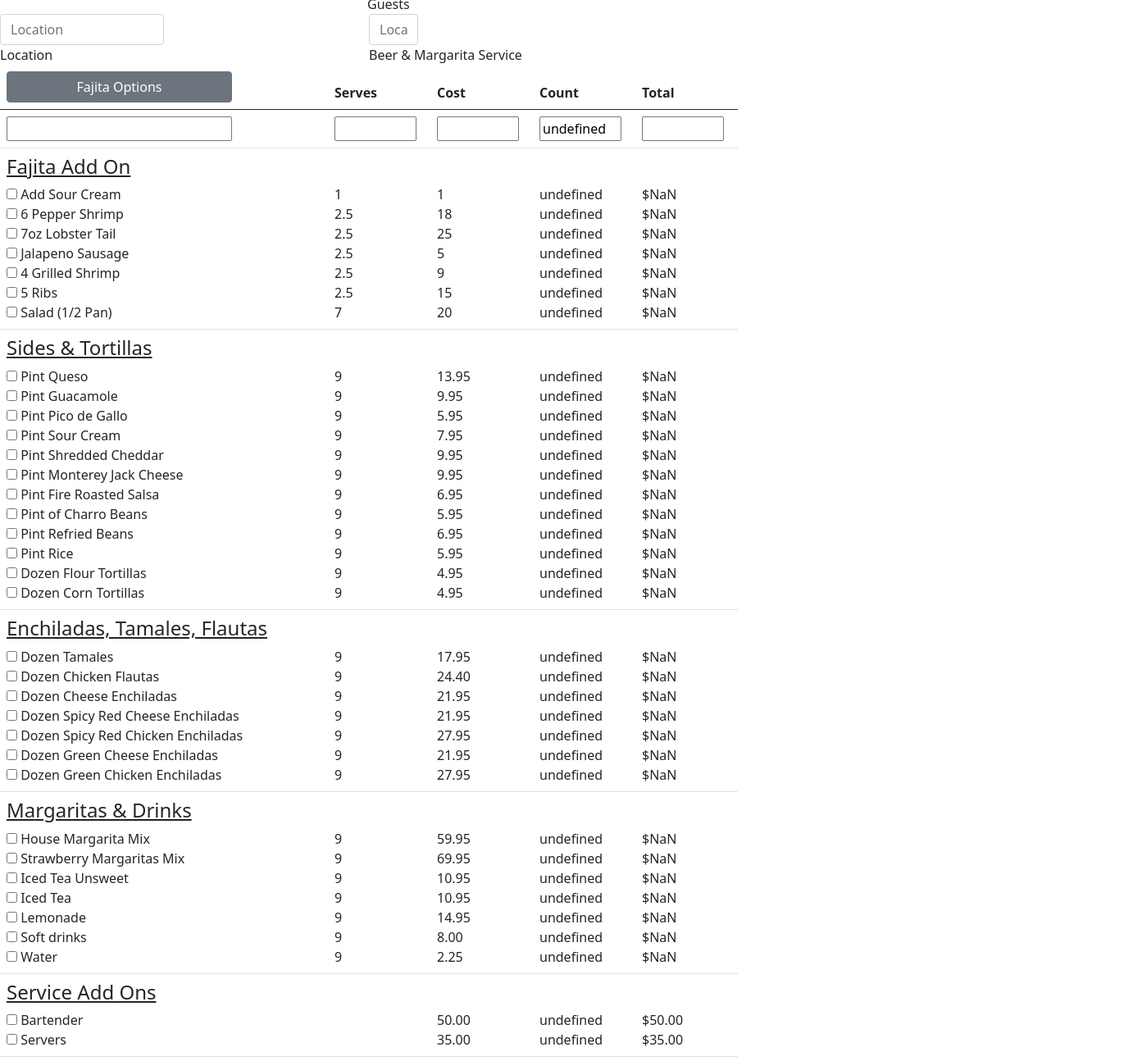
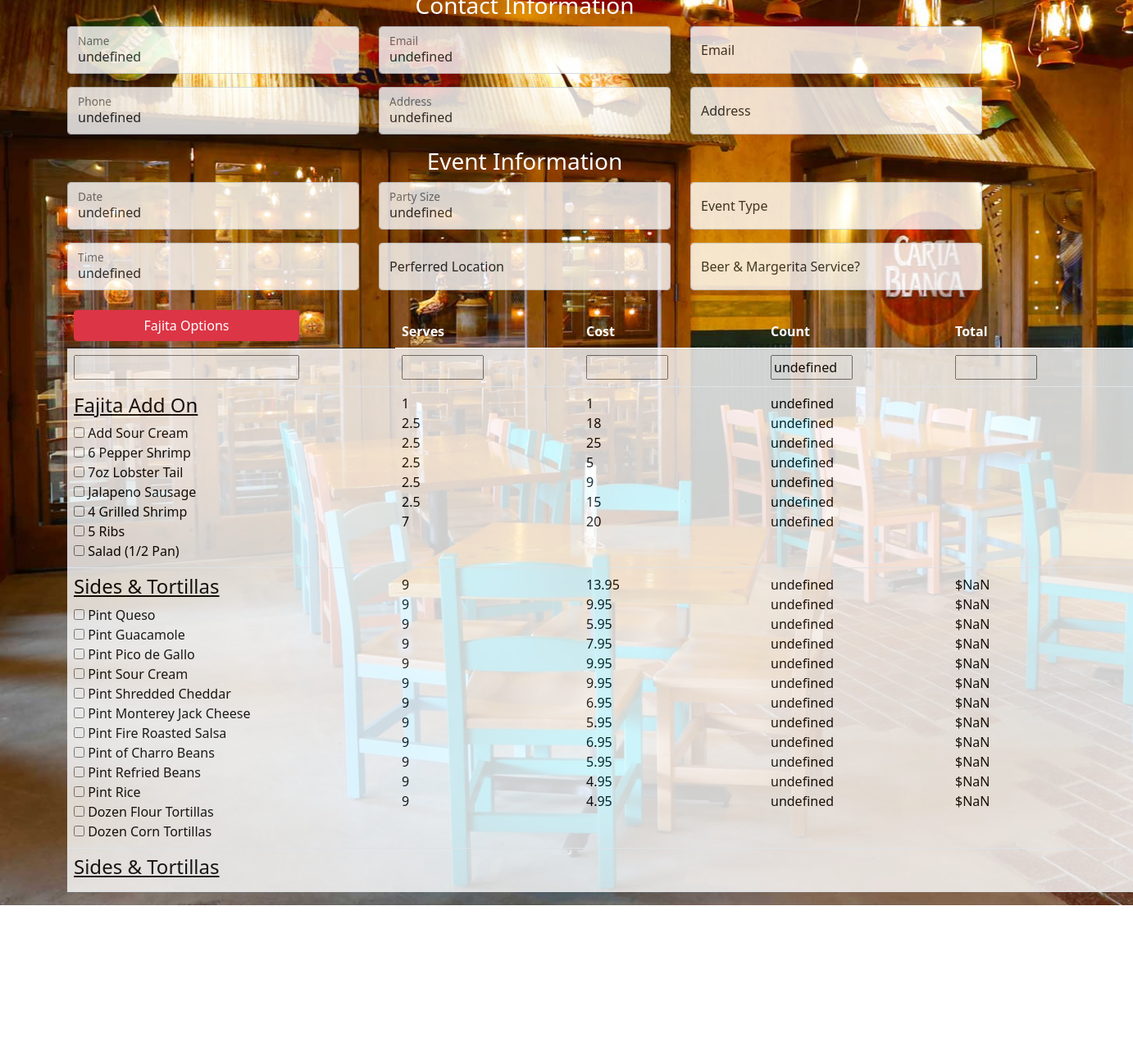
Before and after one commit to glenhood/LupeCateringQuote, a website: page Lupe.html in a window 1280 px wide. Shown: the part 131-1425 px from the top of the page at 82% size, 1382 px wide, since content can reach past the window. After the commit the page ends 1235 px from the top, so only its background shows below. Drawn offline with nearby package versions, Linux system fonts and the light colour scheme.

Commit message:
added style

```diff
--- a/Lupe.html
+++ b/Lupe.html
@@ -8,135 +8,179 @@
     <script src="app.js" defer></script>
     <style src="style.css"></style>
     <meta charset="utf-8" />
-        <title>
-        </title>
+    <style>
+        body {
+          background-image: url("images/02.jpeg");
+          background-repeat: no-repeat;
+          background-size: cover;
+        }
+      </style>
 </head>
 <body>
-    <div style="width:900px"class="row">
+
+
+    <div class="container">
+        <header style="background-color:white; opacity:0.80" "><center><img  style="border-radius: 50%" class="img-center"  height= "75px"width="auto" src="images/LupeLogo.avif"></img></center></header>
+        <div class="row">
             <div class="col">
-        <input style="width:200px" type="text" class="form-control" id="name"></imput>Name
+                <h2 class="text-center" style="color:white">Catering Services</h2>
             </div>
+        </div>
+        <div class="row">
             <div class="col">
-          <input style="width:200px" type="text" class="form-control" placeholder="Event Date" aria-label="Event date" id='edate'>Event Date
+                <h3 class="text-center" style="color:white">Contact Information</h3>
             </div>
+        </div>
+        <div class="row" STYLE="opacity:0.80">
+            <div class="col-md-4">
+                <div class="form-floating mb-3">
+                    <input type="text" class="form-control" id="name" placeholder="Name">
+                    <label for="name">Name</label>
+                </div>
+                <div class="form-floating mb-3">
+                    <input type="text" class="form-control" id="phone" placeholder="Phone">
+                    <label for="phone">Phone</label>
+                </div>
+            </div>
+            <div class="col-md-4">
+                <div class="form-floating mb-3">
+                    <input type="text" class="form-control" id="email" placeholder="Email">
+                    <label for="email">Email</label>
+                </div>
+                <div class="form-floating mb-3">
+                    <input type="text" class="form-control" id="address" placeholder="Address">
+                    <label for="phone">Address</label>
+                </div>
+            </div>
+            <div class="col-md-4">
+                <div class="form-floating mb-3">
+                    <input type="text" class="form-control" id="email" placeholder="Email">
+                    <label for="email">Email</label>
+                </div>
+                <div class="form-floating mb-3">
+                    <input type="text" class="form-control" id="address" placeholder="Address">
+                    <label for="phone">Address</label>
+                </div>
+            </div>
+        </div>
+        <div class="row" >
             <div class="col">
-            <input style="width:200px" type="text" class="form-control" placeholder="Telephone" aria-label="Telephone" id='phone'>Telephone
+                <h3 class="text-center" style="color:white">Event Information</h3>
             </div>
-        <div class="col">
-            <input style="width:200px" type="text" class="form-control" placeholder="Email" aria-label="Email" id='email'>Email
+        </div>
+        <div class="row" STYLE="opacity:0.80">
+            <div class="col-md-4">
+                <div class="form-floating mb-3">
+                    <input type="text" class="form-control" id="edate" placeholder="Date">
+                    <label for="name">Date</label>
+                </div>
+                <div class="form-floating mb-3">
+                    <input type="text" class="form-control" id="time" placeholder="Time">
+                    <label for="phone">Time</label>
+                </div>
+            </div>
+            <div class="col-md-4">
+                <div class="form-floating mb-3">
+                    <input type="text" class="form-control" id="total" placeholder="Party Size">
+                    <label for="email">Party Size</label>
+                </div>
+                <div class="form-floating mb-3">
+                    <input type="text" class="form-control" id="location" placeholder="Location">
+                    <label for="phone">Perferred Location</label>
+                </div>
+            </div>
+            <div class="col-md-4">
+                <div class="form-floating mb-3">
+                    <input type="text" class="form-control" id="theme" placeholder="Event Type">
+                    <label for="email">Event Type</label>
+                </div>
+                <div class="form-floating mb-3">
+                    <input type="text" class="form-control" id="lservice" placeholder="Beer & Margerita Service?">
+                    <label for="phone">Beer & Margerita Service?</label>
+                </div>
             </div>
         </div>
 
-    <div style="width:900px"class="row">
-        <div class="col">
-            <input style="width:200px" type="text" class="form-control" placeholder="Serving Time" aria-label="time" id='time'>Serving Time
-        </div>
-        <div class="col">
-            <input style="width:200px" type="text" class="form-control" placeholder="Address" aria-label="Adress" id='address'>Address
-        </div>
-        <div class="col">
-            <input style="width:100px" type="text" class="form-control" placeholder="Number of Guests" aria-label="count" id='total'>Number of Guests
-        </div>
-        <div class="col">
-            <input style="width:300px" type="text" class="form-control" placeholder="Location" aria-label="location"id='theme'>Theme
-        </div>
-        <div class="col">
-            <input style="width:200px" type="text" class="form-control" placeholder="Location" aria-label="count" id='location'>Location
-        </div>
-        <div class="col">
-            <input style="width:60px" type="text" class="form-control" placeholder="Location" aria-label="location"id='lservice'>Beer & Margarita Service
-        </div>
-    </div>
-    <table style="width:900px" class="table">
+
+
+
+        <table style="width:1300px" class="table" style="color:white">
             <thead>
               <tr>
                 <th scope="col" style="width:400px">
                   <div class="dropdown">
-                <button class="btn btn-secondary dropdown-toggle-sm" type="button" data-bs-toggle="dropdown" aria-expanded="false" style="padding:1;width:275px">Fajita Options</button>
+                    <button  class="btn btn-danger dropdown-toggle-sm" type="button" data-bs-toggle="dropdown" aria-expanded="false" style="padding:1;width:275px">Fajita Options</button>
                     <button class="dropdown-menu" id="fajita-titles"></button>
                   </div>
                 </th>
-                <th scope="col">Serves</th>
-                <th scope="col">Cost</th>
-                <th scope="col">Count</th>
-                <th scope="col">Total</th>
+                <th scope="col" style="color:white">Serves</th>
+                <th scope="col" style="color:white">Cost</th>
+                <th scope="col" style="color:white">Count</th>
+                <th scope="col" style="color:white">Total</th>
+              </tr>
             </thead>
-        <tbody>
+            <b><tbody style="color:rgb(0, 0, 0);background-color:white;opacity:.80">
               <tr>
-            <td><input type='text' id='output' style="width:275px"></input></td>
-            <td><input type='text' id='serves' style="width:100px"></input></td>
-            <td><input type='text' id='price' style="width:100px"></input></td>
-            <td><input type='int' id='second_total_field' style="width:100px"></input></td>
-            <td><input type='text' id='sum' style="width:100px"></input></td>
-        </tr>
-          <tr>
-            <tbody id="rows-container">
-
-            <td>
-
-                <label type='text' style="list-style-type:none;" id='fajita-addOns' style="width:400px"><h4><u>Fajita Add On</u></h4></td>
-
-                <td><label type='text' style="list-style-type:none;" id='fajita-addOns-serves' style="width:400px"><h4><br></h4></td>
-                <td><label type='text' style="list-style-type:none;" id='fajita-addOns-price' style="width:400px"><h4><br></h4></td>
-                <td><label type='text' style="list-style-type:none;" id='fajita-addOns-count' style="width:400px"><h4><br></h4></td>
-                <td><label type='text' style="list-style-type:none;" id='fajita-addOns-sum' style="width:100px"><h4><br></h4></td>
-
-                </label></td>
-
+                <td><input type='text' id='output' style="width:275px; color:black"></td>
+                <td><input type='text' id='serves' style="width:100px"></td>
+                <td><input type='text' id='price' style="width:100px"></td>
+                <td><input type='int' id='second_total_field' style="width:100px"></td>
+                <td><input type='text' id='sum' style="width:100px"></td>
               </tr>
               <tr>
                 <td>
-
-                <label type='text' style="list-style-type:none;" id='Sides&Tortillas' style="width:400px"><h4><u>Sides & Tortillas</u></h4></td>
-
-                <td><label type='text' style="list-style-type:none;" id='sides-addOns-serves' style="width:400px"><h4><br></h4></td>
-                <td><label type='text' style="list-style-type:none;" id='sides-addOns-price' style="width:400px"><h4><br></h4></td>
-                <td><label type='text' style="list-style-type:none;" id='sides-addOns-count' style="width:400px"><h4><br></h4></td>
-                <td><label type='text' style="list-style-type:none;" id='sides-addOns-sum' style="width:100px"><h4><br></h4></td>
-
-                </label></td>
+                  <label type='text' style="list-style-type:none;" id='fajita-addOns'><h4><u>Fajita Add On</u></h4></label>
+                </td>
+                <td>
+                  <label type='text' style="list-style-type:none;" id='fajita-addOns-serves'></label>
+                </td>
+                <td>
+                  <label type='text' style="list-style-type:none;" id='fajita-addOns-price'></label>
+                </td>
+                <td>
+                  <label type='text' style="list-style-type:none;" id='fajita-addOns-count'></label>
+                </td>
+                <td>
+                  <label type='text' style="list-style-type:none;" id='fajita-addOns-sum' style="width:100px"></label>
+                </td>
               </tr>
               <tr>
-            <td><label type='text' style="list-style-type:none;" id='Enchiladas, Tamales, Flautas' style="width:400px"><h4><u>Enchiladas, Tamales, Flautas</u></h4></td>
-
-                <td><label type='text' style="list-style-type:none;" id='ench-addOns-serves' style="width:400px"><h4><br></h4></td>
-                <td><label type='text' style="list-style-type:none;" id='ench-addOns-price' style="width:400px"><h4><br></h4></td>
-                <td><label type='text' style="list-style-type:none;" id='ench-addOns-count' style="width:400px"><h4><br></h4></td>
-                <td><label type='text' style="list-style-type:none;" id='ench-addOns-sum' style="width:100px"><h4><br></h4></td>
-
-                </label></td></tr>
-           <tr>
-            <td><label type='text' style="list-style-type:none;" id='Margaritas & Drinks' style="width:400px"><h4><u>Margaritas & Drinks</u></h4></td>
-
-                <td><label type='text' style="list-style-type:none;" id='marg-addOns-serves' style="width:400px"><h4><br></h4></td>
-                <td><label type='text' style="list-style-type:none;" id='marg-addOns-price' style="width:400px"><h4><br></h4></td>
-                <td><label type='text' style="list-style-type:none;" id='marg-addOns-count' style="width:400px"><h4><br></h4></td>
-                <td><label type='text' style="list-style-type:none;" id='marg-addOns-sum' style="width:100px"><h4><br></h4></td>
-
-                </label></td></tr>
-          <tr>
-            <td><label type='text' style="list-style-type:none;" id='Service Add Ons' style="width:400px"><h4><u>Service Add Ons</u></h4></td>
-
-                <td><label type='text' style="list-style-type:none;" id='serv-addOns-serves' style="width:400px"><h4><br></h4></td>
-                <td><label type='text' style="list-style-type:none;" id='serv-addOns-price' style="width:400px"><h4><br></h4></td>
-                <td><label type='text' style="list-style-type:none;" id='serv-addOns-count' style="width:400px"><h4><br></h4></td>
-                <td><label type='text' style="list-style-type:none;" id='serv-addOns-price2' style="width:100px"><h4><br></h4></td>
-
-                </label></td></tr>
-          <tr>
-            <td><label type='text' style="list-style-type:none;" id='Rentals' style="width:400px"><h4><u>Rentals</u></h4></td>
+                <td>
+                  <label type='text' style="list-style-type:none;" id='Sides&Tortillas'><h4><u>Sides & Tortillas</u></h4></label>
+                </td>
+                <td>
+                  <label type='text' style="list-style-type:none;" id='sides-addOns-serves'></label>
+                </td>
+                <td>
+                  <label type='text' style="list-style-type:none;" id='sides-addOns-price'></label>
+                </td>
+                <td>
+                  <label type='text' style="list-style-type:none;" id='sides-addOns-count'></label>
+                </td>
+                <td>
+                  <label type='text' style="list-style-type:none;" id='sides-addOns-sum' style="width:100px"></label>
+                </td>
               </tr>
               <tr>
-                <td><label type='text' style="list-style-type:none;" style="width:400px"><h4><u>Grand Total</u></h4></td>
+                <tr>
+                    <td>
+                      <label type='text' style="list-style-type:none;" id='Sides&Tortillas'><h4><u>Sides & Tortillas</u></h4></label>
+                    </td>
+                    <td>
+                      <label type='text' style="list-style-type:none;" id='sides-addOns-serves'></label>
+                    </td>
+                    <td>
+                      <label type='text' style="list-style-type:none;" id='sides-addOns-price'></label>
+                    </td>
+                    <td>
+                      <label type='text' style="list-style-type:none;" id='sides-addOns-count'></label>
+                    </td>
+                    <td>
+                      <label type='text' style="list-style-type:none;" id='sides-addOns-sum' style="width:100px"></label>
+                    </td>
+                  </tr>
+                  <tr>
+                </b>
 
-                    <!-- <td><label type='text' style="list-style-type:none;" id='serv-addOns-serves' style="width:400px"><h4><br></h4></td>
-                    <td><label type='text' style="list-style-type:none;" id='serv-addOns-price' style="width:400px"><h4><br></h4></td>
-                    <td><label type='text' style="list-style-type:none;" id='serv-addOns-count' style="width:400px"><h4><br></h4></td> -->
-                    <td><label type='text'  id='grandTotal' style="width:100px"><h4><br></h4></td>
-
-                    </label></td></tr>
-        </tbody>
-        </tbody>
-      </table>
 </body>
 </html>
--- a/app.js
+++ b/app.js
@@ -1,3 +1,5 @@
+
+
 
 $(function(){
     $.ajax({
@@ -58,6 +60,10 @@ $(function(){
                           ul2.appendChild(li2);
 
                         }
+                        const fajitaAddOnsCheckbox = document.getElementById("fajita-addOns");
+                        fajitaAddOnsCheckbox.addEventListener("click", function() {
+                          if (this.checked) {
+                            for (let i = 0; i < val.length; i++) {
                               if (val[i].Category === "Add On Fajita Buffet") {
                                 const Serves = parseFloat(val[i].Serves);
                                 const Price = parseFloat(val[i].Price);
@@ -68,6 +74,14 @@ $(function(){
                                 li2.appendChild(document.createTextNode("$" + (Math.round(Sum1 * 100) / 100).toFixed(2)));
                                 ul2.appendChild(li2);
                               }
+                            }
+                          } else {
+                            const ul2 = document.getElementById("fajita-addOns-sum");
+                            while (ul2.firstChild) {
+                              ul2.removeChild(ul2.firstChild);
+                            }
+                          }
+                        });
 
 
 
@@ -357,5 +371,5 @@ $(function(){
     document.getElementById('theme').value = params['theme'];
     document.getElementById('lservice').value = params['lservice'];
 
-    const grandTotal = document.getElementById("grandTotal");
-    grandTotal.appendChild(document.createTextNode(Sum1 + Sum2 + Sum3 + Sum4 + Price1 + result1));
+    // const grandTotal = document.getElementById("grandTotal");
+    // grandTotal.appendChild(document.createTextNode(Sum1 + Sum2 + Sum3 + Sum4 + Price1 + result1));
--- a/package.json
+++ b/package.json
@@ -18,6 +18,7 @@
   "homepage": "https://github.com/glenhood/LupeCateringQuote#readme",
   "dependencies": {
     "express": "^4.18.2",
+    "mdb-ui-kit": "^6.2.0",
     "sharepointplus": "^6.2.0",
     "sp-request": "^3.0.0",
     "xmldom": "^0.6.0"
--- a/style.css
+++ b/style.css
@@ -1,19 +1,3 @@
-
-
-  ul {
-    list-style-type: none;
-    margin: 0;
-    padding: 0;
-  }
-  ul li a {
-    display: block;
-    width: 100%;
-    text-decoration: none;
-    padding: 5px;
-  }
-  ul li a:hover {
-    background-color: #ccc;
-  }
-  label {
-    margin-bottom: px;
-  }
+body, html {
+  background-image: url("/images/02.jpeg")
+}
```
Also changed, not shown: images/02.jpeg (added), images/LupeLogo.avif (added), images/Screen Shot 2023-04-04 at 4.14.29 PM.png (added), 1 other file. Lines whose indentation alone changed are shown as unchanged.
